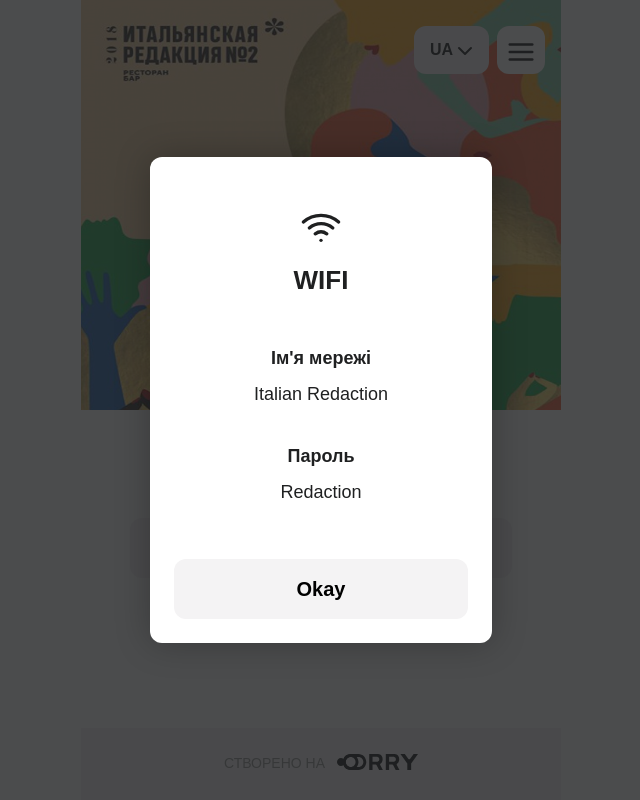
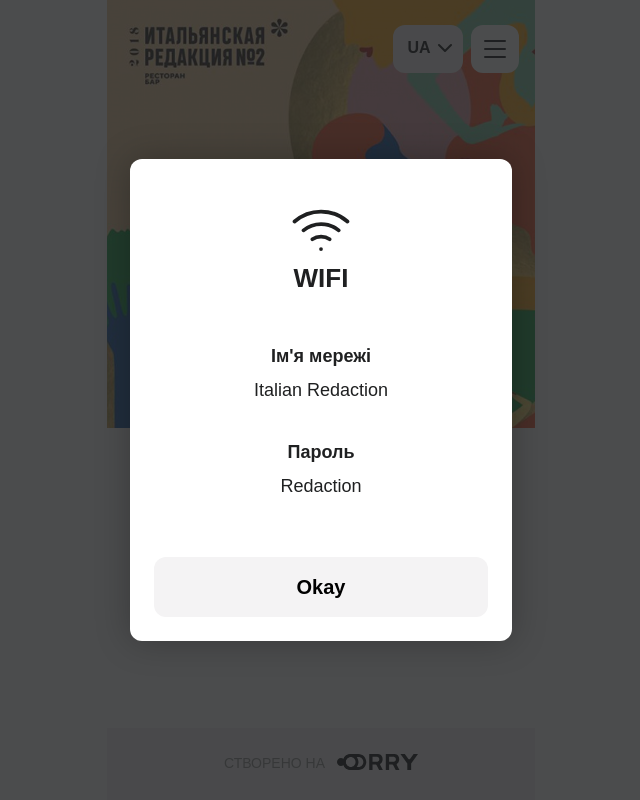
Before and after one commit to kaganvmz/orry-markup, a website: page index.html in a window 1280 px wide. Both pictures are taken after a click on the element 520 px from the left and 464 px from the top of the page. Shown: the whole page, without its empty margins (319-959 px from the left). Drawn offline with nearby package versions, Linux system fonts and the light colour scheme; a web font is replaced by a local one.

Commit message:
Fix Adjust Styles For First Page

```diff
--- a/css/general.css
+++ b/css/general.css
@@ -84,6 +84,10 @@
     text-decoration: none;
 }
 
+a:focus-visible {
+    outline: none;
+}
+
 p {
     padding: 0;
     margin: 0;
@@ -128,7 +132,7 @@
     position: relative;
     display: flex;
     flex-direction: column;
-    max-width: 480px;
+    max-width: 428px;
     width: 100%;
     height: 100%;
     margin: 0 auto;
--- a/css/header.css
+++ b/css/header.css
@@ -1,8 +1,15 @@
 .header__wrap {
-    height: 410px;
+    position: relative;
+    padding-top: 100%;
+    width: 100%;
 }
 
 .header__background {
+    position: absolute;
+    top: 0;
+    bottom: 0;
+    right: 0;
+    left: 0;
     height: 100%;
     width: 100%;
 }
@@ -30,6 +37,7 @@
     justify-content: center;
     align-items: center;
     gap: 8px;
+    margin-top: -1px;
 }
 
 .header__navigation--grey .burger-menu__icon,
@@ -46,12 +54,19 @@
     left: 0;
     z-index: var(--menu-priority);
     display: none;
-    max-width: 480px;
+    max-width: 428px;
     width: 100%;
     height: 100vh;
     margin: 0 auto;
     overflow: hidden;
     background-color: var(--white-background);
+}
+
+.burger-menu .burger-menu__line {
+    width: 22px;
+    height: 2px;
+    background: var(--black);
+    border-radius: 10px;
 }
 
 .menu.menu--opened {
@@ -60,7 +75,7 @@
 
 .menu .menu__content {
     position: absolute;
-    top: 30%;
+    top: 25%;
     left: 50%;
     transform: translate(-50%, 50%);
 }
@@ -77,7 +92,7 @@
 }
 
 .menu .menu__item:not(:last-child) {
-    padding-bottom: 50px;
+    padding-bottom: 48px;
 }
 
 .menu .menu__item_link {
@@ -88,15 +103,15 @@
     padding-bottom: 2px;
 }
 
+.menu .menu__item_icon {
+    width: 28px;
+    height: 28px;
+}
+
 .menu .menu__btn-close {
     position: absolute;
     top: 26px;
     right: 16px;
-}
-
-.menu .menu__btn-close .feather-x {
-    width: 36px;
-    height: 36px;
 }
 
 .lang__toggle,
@@ -111,9 +126,15 @@
 }
 
 .lang__toggle {
-    padding: 13px 12px 11px 16px;
+    padding-left: 8px;
+    padding-bottom: 2px;
+    max-width: 70px;
+    width: 70px;
+    height: 48px;
     display: flex;
     justify-content: center;
+    align-items: center;
+    gap: 2px;
 }
 
 .lang__toggle .lang__toggle__name {
@@ -121,7 +142,6 @@
     font-weight: 700;
     font-size: 16px;
     line-height: 20px;
-    padding-top: 1px;
 }
 
 .lang__toggle .lang__toggle__icon--closed {
@@ -136,7 +156,7 @@
     display: none;
     position: absolute;
     right: 0;
-    top: 56px;
+    top: 54px;
     padding: 28px 20px;
     z-index: var(--language-dropdown-priority);
     box-shadow: 0 0 34px rgba(0, 0, 0, 0.25);
@@ -158,14 +178,22 @@
     padding-bottom: 24px;
 }
 
-.burger-menu__icon,
 .menu__btn-close {
     display: flex;
     align-items: center;
     justify-content: center;
     width: 48px;
     height: 48px;
-    padding-top: 3px;
+}
+
+.burger-menu__icon {
+    display: flex;
+    flex-direction: column;
+    align-items: center;
+    justify-content: center;
+    width: 48px;
+    height: 48px;
+    gap: 6px;
 }
 
 .burger-menu__icon .feather-menu {
--- a/css/main-menu.css
+++ b/css/main-menu.css
@@ -277,7 +277,7 @@
     left: 0;
     z-index: var(--menu-priority);
     display: none;
-    max-width: 480px;
+    max-width: 428px;
     width: 100%;
     height: 100vh;
     margin: 0 auto;
--- a/css/menu.css
+++ b/css/menu.css
@@ -7,7 +7,7 @@
     max-width: 264px;
     width: 100%;
     margin: 0 auto;
-    padding: 40px 0;
+    padding: 42px 0 36px
 }
 
 .service-info__icon svg {
@@ -45,19 +45,34 @@
     border: none;
     border-radius: 12px;
     outline: none;
-    padding: 50px 24px 24px;
-    max-width: 342px;
+    padding: 40px 24px 24px;
+    max-width: 382px;
     width: 100%;
     text-align: center;
 }
 
+.modal__header__icon {
+    width: 60px;
+    height: 60px;
+    display: flex;
+    justify-content: center;
+    align-items: center;
+    margin: 0 auto;
+}
+
 .modal__header__icon svg {
-    width: 40px;
-    height: 40px;
+    width: 48px;
+    height: 48px;
+}
+
+.modal__header__icon--wifi svg {
+    width: 60px;
+    height: 60px;
+    stroke-width: 1.5;
 }
 
 .modal__header__title {
-    padding-top: 18px;
+    padding-top: 8px;
     font-style: normal;
     font-weight: 900;
     font-size: 26px;
@@ -65,7 +80,7 @@
 }
 
 .modal__content {
-    padding: 56px 0;
+    padding: 56px 0 60px;
     display: flex;
     flex-direction: column;
     justify-content: center;
@@ -81,7 +96,7 @@
     font-weight: 900;
     font-size: 18px;
     line-height: 22px;
-    padding-bottom: 14px;
+    padding-bottom: 12px;
 }
 
 .modal__content__description {
@@ -97,6 +112,7 @@
 }
 
 .modal__content .btn-copy {
+    margin: 0 auto;
     width: 40px;
     height: 40px;
     border-radius: 8px;
@@ -106,9 +122,16 @@
     background-color: var(--grey-primary);
 }
 
+.modal__content .btn-copy svg {
+    width: 20px;
+    height: 20px;
+}
+
 .modal__content .btn-copied {
-    max-width: 140px;
-    width: 100%;
+    position: absolute;
+    top: 52px;
+    left: 50%;
+    transform: translate(-50%, -50%);
     border-radius: 12px;
     padding: 14px 20px;
     background-color: var(--white);
@@ -126,7 +149,9 @@
 }
 
 .modal__content__action {
-    padding-top: 28px;
+    position: relative;
+    width: 100%;
+    padding-top: 32px;
 }
 
 .modal__footer .btn-main {
@@ -178,3 +203,9 @@
         opacity: 0;
     }
 }
+
+@media screen and (max-width: 399px) {
+    .modal {
+        max-width: 342px;
+    }
+}
--- a/index.html
+++ b/index.html
@@ -38,11 +38,13 @@
                         </div>
                         <div class="burger-menu">
                             <div class="burger-menu__icon" id="burger-menu__icon">
-                                <i data-feather="menu"></i>
+                                <div class="burger-menu__line"></div>
+                                <div class="burger-menu__line"></div>
+                                <div class="burger-menu__line"></div>
                             </div>
                             <div class="menu" id="menu">
                                 <div class="menu__btn-close" id="menu__btn-close">
-                                    <i data-feather="x"></i>
+                                    <img src="./images/btn_close.svg" alt="Close button">
                                 </div>
                                 <div class="menu__content">
                                     <div class="menu__item">
@@ -84,7 +86,7 @@
                 </div>
             </div>
             <div class="btn-main__wrapper">
-                <button class="btn-main">Menu</button>
+                <button class="btn-main">Меню</button>
             </div>
             <footer class="footer">
                 <span class="footer__text">Створено на</span>
@@ -98,7 +100,7 @@
         <dialog class="modal" id="modal">
             <div class="modal--wifi" id="modal-wifi">
                 <div class="modal__header">
-                    <div class="modal__header__icon">
+                    <div class="modal__header__icon modal__header__icon--wifi">
                         <i data-feather="wifi"></i>
                     </div>
                     <h3 class="modal__header__title">WIFI</h3>
--- a/js/menu.js
+++ b/js/menu.js
@@ -23,9 +23,11 @@
 
     copyBtn.addEventListener('click', () => {
         const locationInfo = 'вулиця Григорія Сковороди, 7 Київ, Україна';
-        copyBtn.classList.add('btn-copy--hidden');
         btnCopied.classList.remove('btn-copied--hidden');
 
+        setTimeout(() => {
+            btnCopied.classList.add('btn-copied--hidden');
+        }, 3000)
         navigator.clipboard.writeText(locationInfo);
     });
 };
@@ -33,13 +35,11 @@
 const resetModalContent = () => {
     const modalContentWrapper = document.getElementById(`modal-${modal.contentKey}`);
     const modalContentClass = `modal--${modal.contentKey}`;
-    const copyBtn = document.getElementById('btn-copy');
     const btnCopied = document.getElementById('btn-copied');
 
     modalContentWrapper.classList.add(modalContentClass);
 
     if (modal.contentKey === 'map-pin') {
-        copyBtn.classList.remove('btn-copy--hidden');
         btnCopied.classList.add('btn-copied--hidden');
     }
 };
```
Also changed, not shown: images/btn_close.svg (added).
